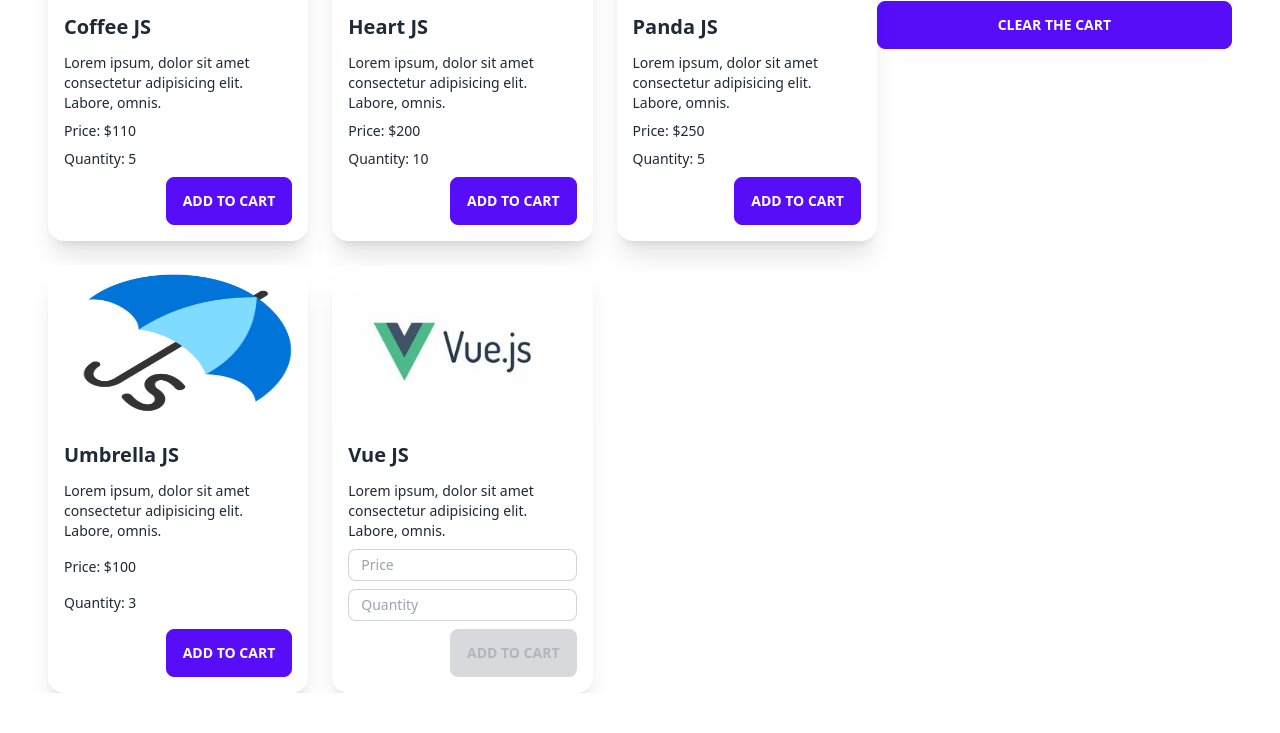
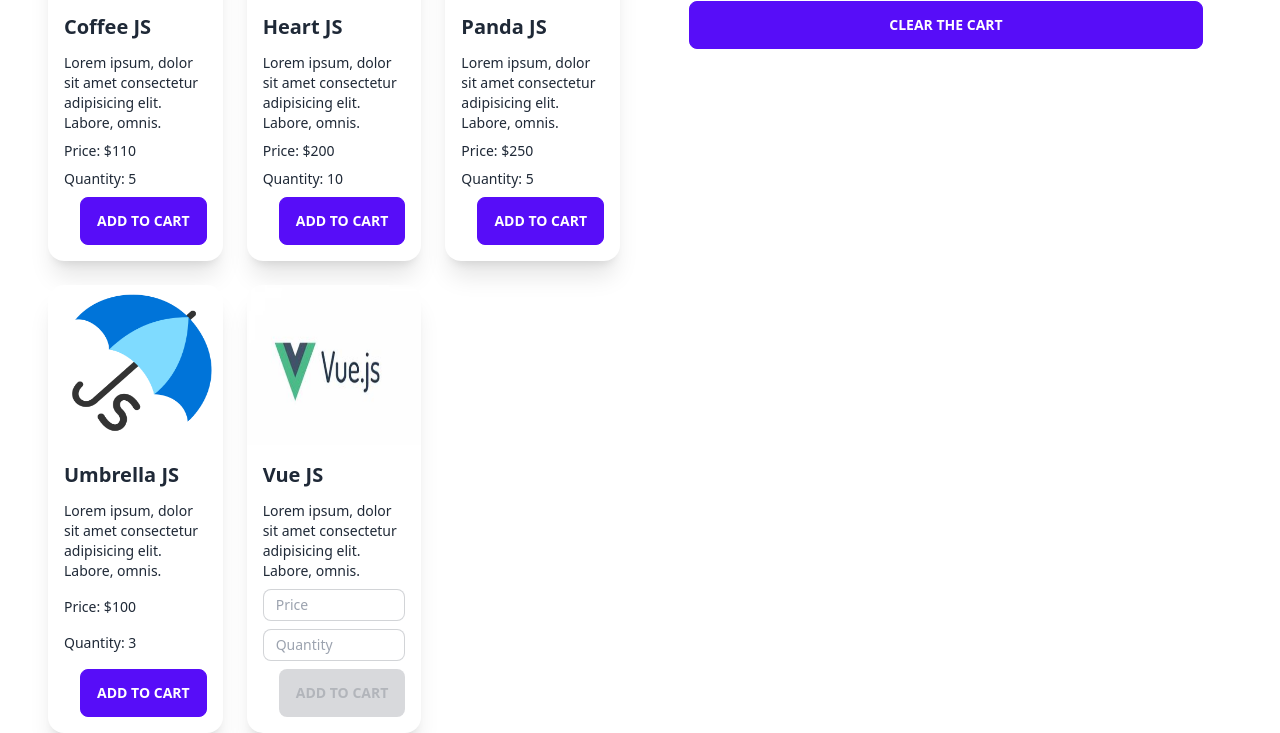
Before and after one commit to soyedarif/dom-shopping, a plain HTML site: page index.html in a window 1280 px wide. Shown: the part 249-982 px from the top of the page. Before the commit the page ends 942 px from the top, so only its background shows below. Drawn offline with nearby package versions, Linux system fonts and the light colour scheme.

Commit message:
design fixed

```diff
--- a/index.html
+++ b/index.html
@@ -39,7 +39,7 @@
       </div>
     </header>
     <main>
-      <section class="lg:px-12 flex flex-col md:flex-row lg:flex-row">
+      <section class="lg:px-12 gap-10 grid md:grid-cols-2">
         <div class="products-cetails w-full md:-[70%] lg-[70%] mt-5 grid md:grid-cols-2 lg:grid-cols-3 gap-6">
           <div class="card card-compact w-full bg-base-100 shadow-xl">
             <figure>
@@ -114,7 +114,7 @@
             </div>
           </div>
         </div>
-        <div class="cart-details w-full md:w-[30%] lg:w-[30%] mx-auto">
+        <div class="cart-details w-full md:w-[90%] mx-auto">
           <h1 class="text-3xl text-center font-bold underline mt-5">ToTal Products: <span id="total-product">0</span></h1>
           <div class="overflow-x-auto mb-7">
             <table class="table w-full">
```
